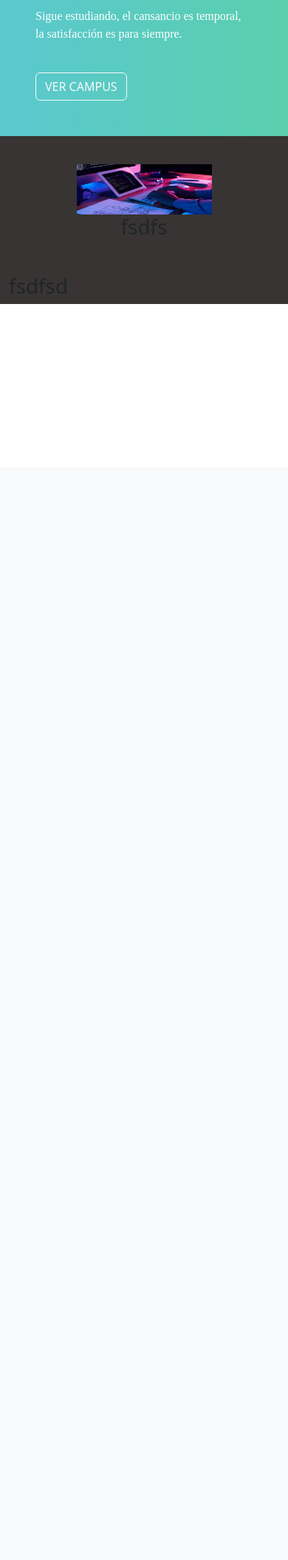
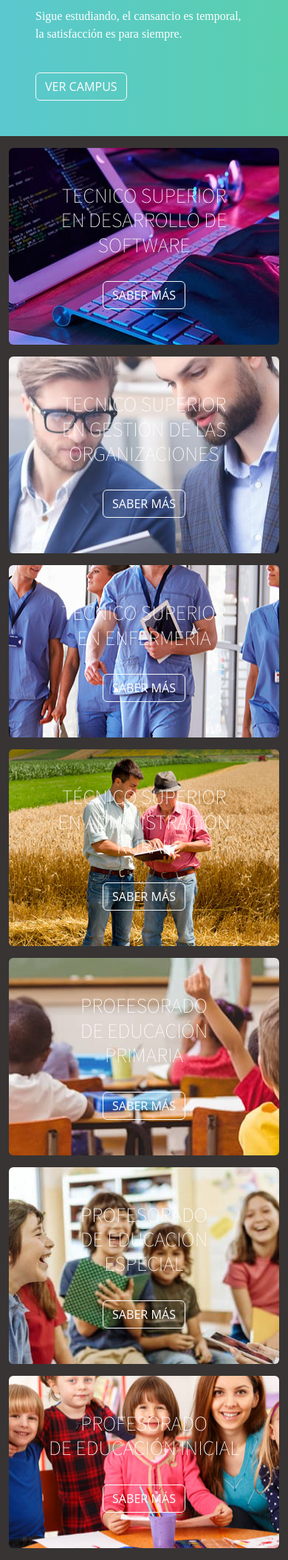
Before and after one commit to jaglux12/pagina-instituto-isp9, a PHP site: page / in a window 390 px wide. Shown: the part 212-2321 px from the top of the page at 74% size. Before the commit the page ends 623 px from the top, so only its background shows below. Run offline with PHP 8.4, Linux system fonts and the light colour scheme; some libraries are stand-ins or nearby versions; some web fonts are replaced.

Commit message:
agregamos las carreras para mobile

```diff
--- a/css/estilo-todasLasCarreras.css
+++ b/css/estilo-todasLasCarreras.css
@@ -6,6 +6,11 @@
 
 #panelCarrera{
   background-color: #423f3d;
+  transition-property: box-shadow;
+  transition-duration: 0.5s;
+
+  background-position: center;
+  background-repeat: no-repeat;
 }
 
 #panelCarrera:hover{
@@ -35,12 +40,9 @@
   flex-direction: column;
 }
 
-#panelDescripcionCarrera h1{
+#tituloCarrera{
   color: white;
   font-family: 'Source Sans Pro', sans-serif;
-  text-align: center;
-  margin-top: 50px;
-  width: 80%;
 }
 
 #botonVerCarreras{
--- a/references/articulo_carreras.php
+++ b/references/articulo_carreras.php
@@ -1,13 +1,49 @@
-<div class="container-fluid d-flex justify-content-center">
+<div class="container-fluid d-flex justify-content-center px-4 py-2">
 
-  <div class="row">
-    <div class="col-md-6 py-4 d-flex justify-content-center align-items-center flex-column">
-          <img src="../img/personas/tec_superior_desarrollo.jpeg" alt="" width="50%" height="50%">
-          <h1>fsdfs</h1>
+  <div class="row d-md-none">
+
+    <div class="col-xs-1 d-flex justify-content-center p-5 align-items-center my-2 flex-column rounded"
+          style="background-image: url(img/personas/tec_superior_desarrollo.jpeg);" id="panelCarrera">
+          <h1 id="tituloCarrera" class="text-center">TECNICO SUPERIOR <br>EN DESARROLLO DE SOFTWARE</h1>
+          <button type="button" class="btn btn-outline-light mt-4">SABER MÁS</button>
     </div>
-    <div class="col-md-6">
-      <h1>fsdfsd</h1>
+
+    <div class="col-xs-1 d-flex justify-content-center p-5 align-items-center my-2 flex-column rounded"
+          style="background-image: url(img/personas/tec_organizaciones.jpg);" id="panelCarrera">
+          <h1 id="tituloCarrera" class="text-center">TECNICO SUPERIOR <br>EN GESTIÓN DE LAS ORGANIZACIONES</h1>
+          <button type="button" class="btn btn-outline-light mt-4">SABER MÁS</button>
     </div>
+
+    <div class="col-xs-1 d-flex justify-content-center p-5 align-items-center my-2 flex-column rounded"
+          style="background-image: url(img/personas/tec_enfermera.jpg);" id="panelCarrera">
+          <h1 id="tituloCarrera" class="text-center">TÉCNICO SUPERIOR <br>EN ENFERMERÍA</h1>
+          <button type="button" class="btn btn-outline-light mt-4">SABER MÁS</button>
+    </div>
+
+    <div class="col-xs-1 d-flex justify-content-center p-5 align-items-center my-2 flex-column rounded"
+          style="background-image: url(img/personas/tec_rural.jpg);" id="panelCarrera">
+          <h1 id="tituloCarrera" class="text-center">TÉCNICO SUPERIOR <br>EN ADMINISTRACIÓN RURAL</h1>
+          <button type="button" class="btn btn-outline-light mt-4">SABER MÁS</button>
+    </div>
+
+    <div class="col-xs-1 d-flex justify-content-center p-5 align-items-center my-2 flex-column rounded"
+          style="background-image: url(img/personas/profesorado_primaria.jpg);" id="panelCarrera">
+          <h1 id="tituloCarrera" class="text-center">PROFESORADO <br>DE EDUCACIÓN PRIMARIA</h1>
+          <button type="button" class="btn btn-outline-light mt-4">SABER MÁS</button>
+    </div>
+
+    <div class="col-xs-1 d-flex justify-content-center p-5 align-items-center my-2 flex-column rounded"
+          style="background-image: url(img/personas/profesorado_especial.jpg);" id="panelCarrera">
+          <h1 id="tituloCarrera" class="text-center">PROFESORADO <br>DE EDUCACIÓN ESPECIAL</h1>
+          <button type="button" class="btn btn-outline-light mt-4">SABER MÁS</button>
+    </div>
+
+    <div class="col-xs-1 d-flex justify-content-center p-5 align-items-center my-2 flex-column rounded"
+          style="background-image: url(img/personas/profesorado_inicial.jpg);" id="panelCarrera">
+          <h1 id="tituloCarrera" class="text-center">PROFESORADO <br>DE EDUCACIÓN INICIAL</h1>
+          <button type="button" class="btn btn-outline-light mt-4">SABER MÁS</button>
+    </div>
+
   </div>
 
 </div>
```
